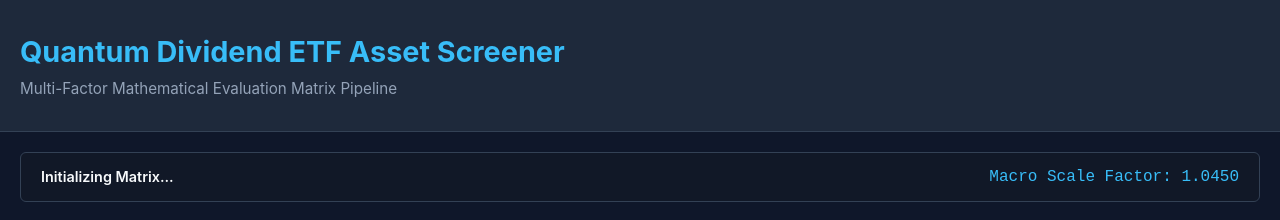
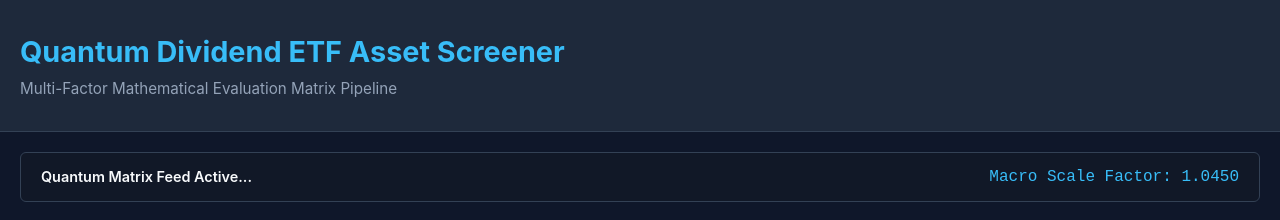
Before and after one commit to RHood78/etf-screener, a plain HTML site: page index.html in a window 1280 px wide. Shown: the top 220 px of the page. Drawn offline with Linux system fonts and the light colour scheme.

Commit message:
Update status message in index.html

```diff
--- a/index.html
+++ b/index.html
@@ -15,7 +15,7 @@
     </header>
     <main>
         <div class="macro-banner">
-            <span id="fed-status" class="status-badge normal">Initializing Matrix...</span>
+            <span id="fed-status" class="status-badge normal">Quantum Matrix Feed Active...</span>
             <span id="macro-factor-display" class="factor-display">Macro Scale Factor: 1.0450</span>
         </div>
 
```
